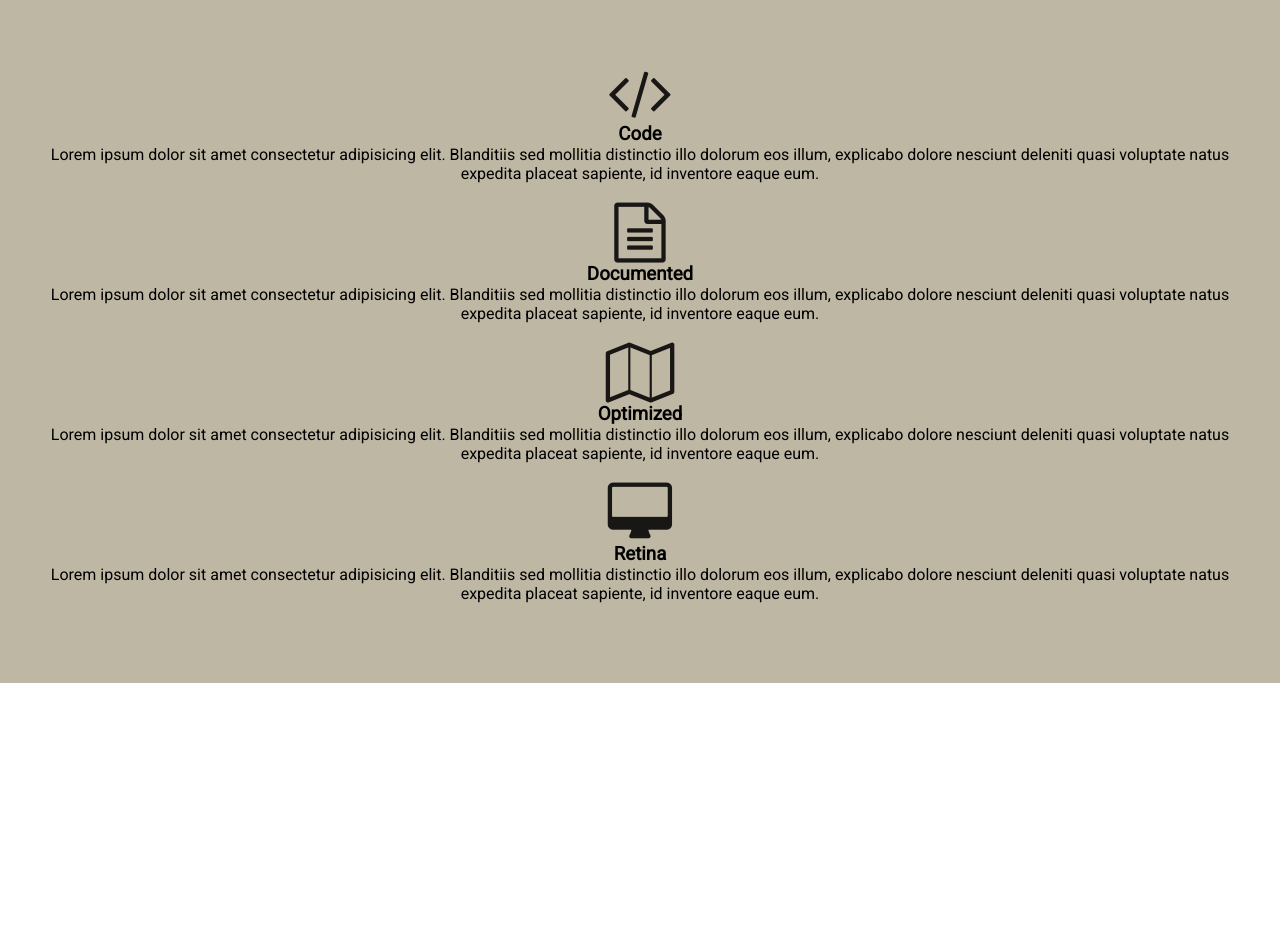
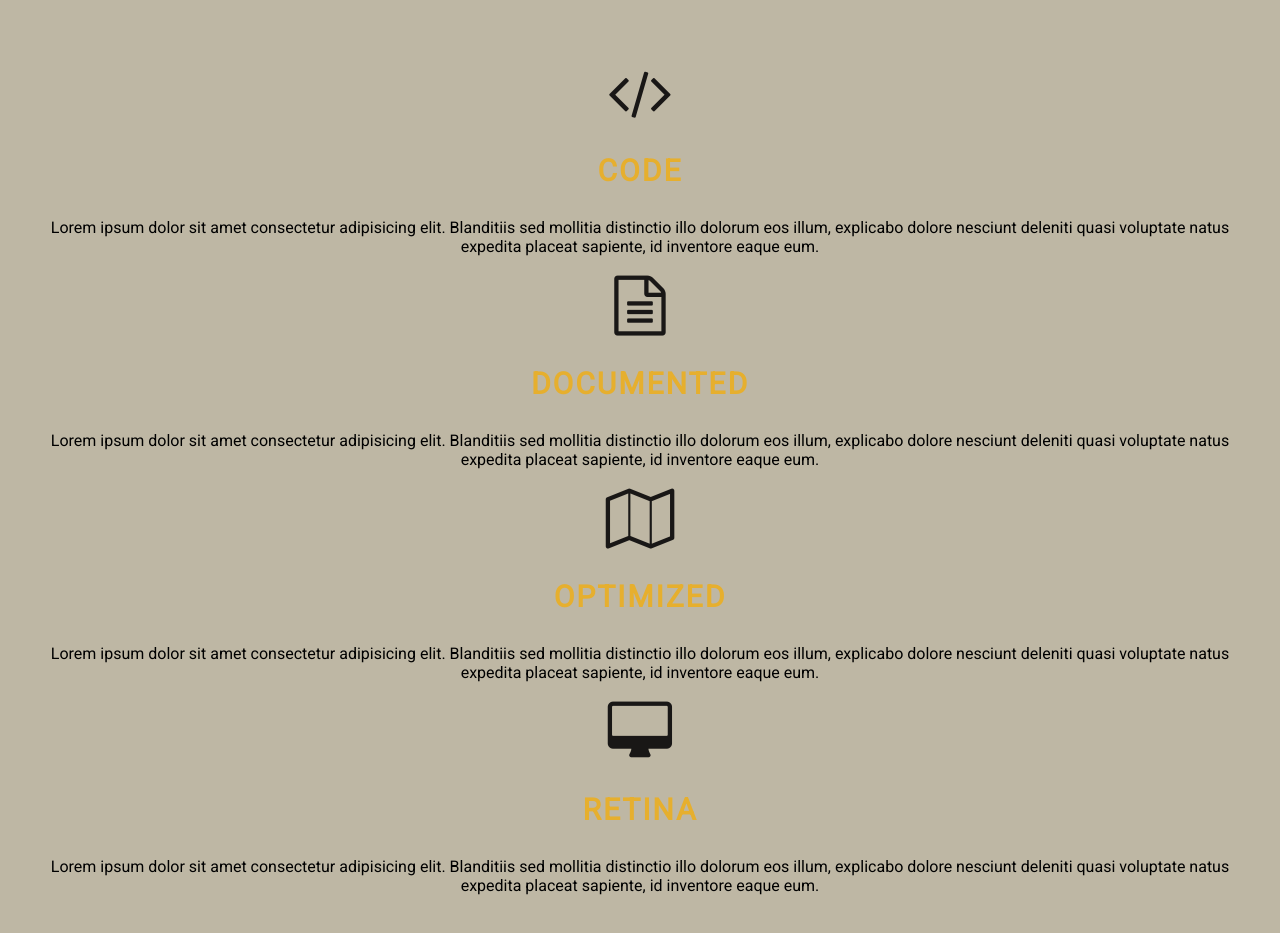
Before and after one commit to BeataJ/agency, a plain HTML site: page index.html in a window 1280 px wide. Shown: the part 820-1753 px from the top of the page. Before the commit the page ends 1503 px from the top, so only its background shows below. Drawn offline with Linux system fonts and the light colour scheme.

Commit message:
style .skills-item h1

```diff
--- a/main.css
+++ b/main.css
@@ -145,4 +145,12 @@ nav ul li a:hover {
   color: #191716;
 }
 
+.skills-item h1 {
+  font-size: 30px;
+  letter-spacing: 2px;
+  margin: 30px 0;
+  color: #e6af2e;
+  text-transform: uppercase;
+}
+
 /* -----------end of skills section--------- */
```
